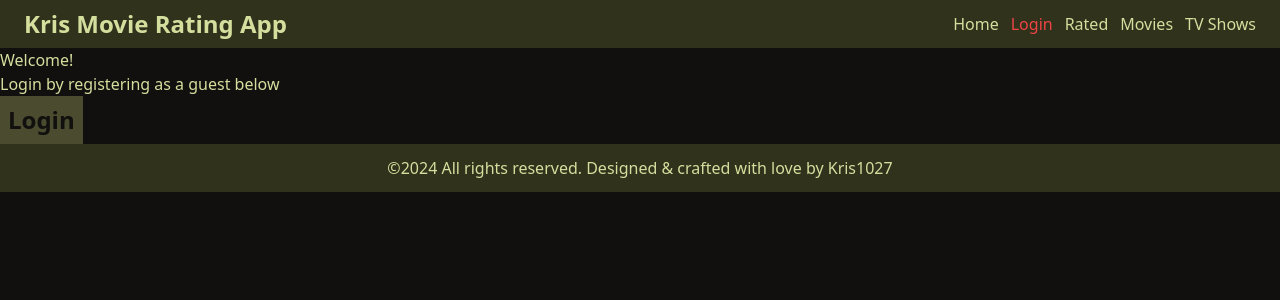
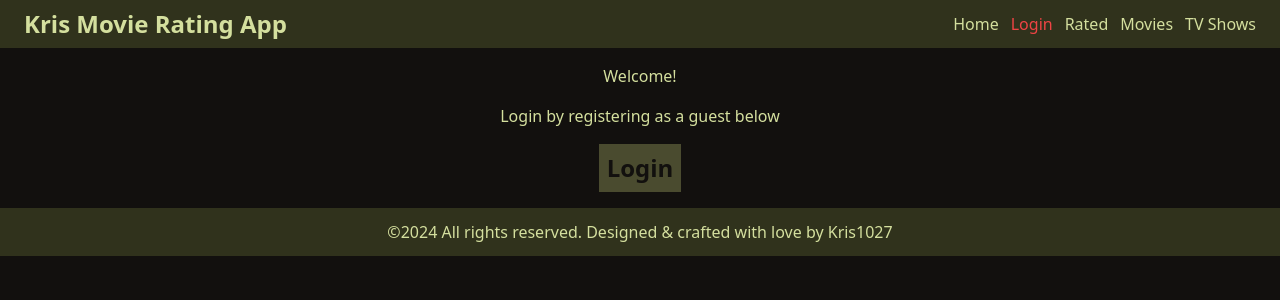
Before and after one commit to Kris1027/nextjs-movie-rating-app, a Next.js app: page /auth in a window 1280 px wide. Shown: the top 300 px of the page. Built offline with nearby package versions, Linux system fonts and the light colour scheme.

Commit message:
update component styles in AuthPage, RatedMovies, RatedTvShows, and RatedPage

```diff
--- a/app/auth/page.tsx
+++ b/app/auth/page.tsx
@@ -18,7 +18,7 @@ export default function AuthPage() {
   };
 
   return (
-    <main>
+    <main className="flex flex-col flex-wrap gap-4 items-center p-4 max-w-[1280px] mx-auto">
       <h1>Welcome!</h1>
       <p>Login by registering as a guest below</p>
       <form onSubmit={handleLogin}>
--- a/app/components/rated-movies.tsx
+++ b/app/components/rated-movies.tsx
@@ -16,10 +16,10 @@ export default function RatedMovies() {
   }, []);
 
   return (
-    <>
+    <div className="flex flex-wrap gap-4">
       {ratedMovies.results.map((movie: MovieProps) => (
         <MovieItem key={movie.id} movie={movie} />
       ))}
-    </>
+    </div>
   );
 }
--- a/app/components/rated-tvshows.tsx
+++ b/app/components/rated-tvshows.tsx
@@ -16,10 +16,10 @@ export default function RatedTvShows() {
   }, []);
 
   return (
-    <>
+    <div className="flex flex-wrap gap-4">
       {ratedTvShows.results.map((tvShow: TvShowProps) => (
         <TvShowItem key={tvShow.id} tvShow={tvShow} />
       ))}
-    </>
+    </div>
   );
 }
--- a/app/rated/page.tsx
+++ b/app/rated/page.tsx
@@ -3,8 +3,10 @@ import RatedTvShows from '../components/rated-tvshows';
 
 export default function RatedPage() {
   return (
-    <main className="p-4 max-w-[1280px] mx-auto">
+    <main className="flex flex-col items-center p-4 max-w-[1280px] mx-auto text-center">
+      <p className="text-3xl font-bold pb-4">Rated movies:</p>
       <RatedMovies />
+      <p className="text-3xl font-bold py-4">Rated Tv shows:</p>
       <RatedTvShows />
     </main>
   );
```
